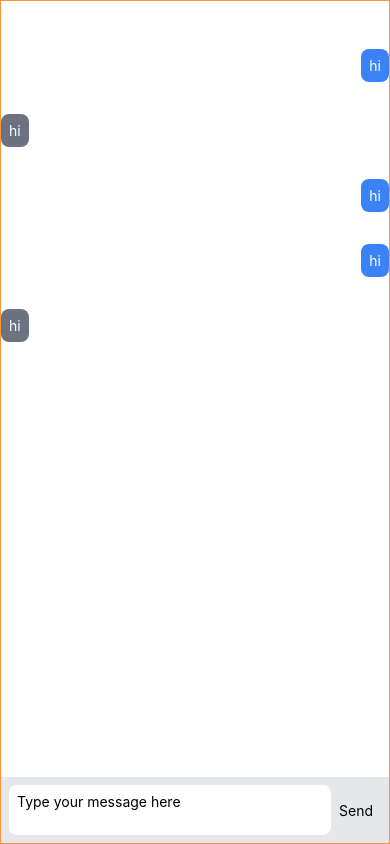
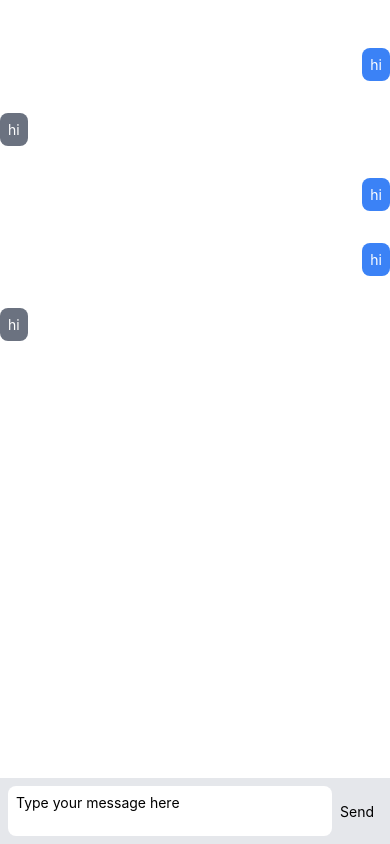
Before and after one commit to mohammadjavadnioctis/chat-gpt-clone, a React Native app: screen / in a window 390 px wide. Built offline with nearby package versions, Linux system fonts and the light colour scheme.

Commit message:
fix: the border around the wrapper of the application

```diff
--- a/App.tsx
+++ b/App.tsx
@@ -64,7 +64,7 @@ interface Message {
 
   return (
 
-    <View className='flex-1 border border-orange-400 pt-8'>
+    <View className='flex-1 pt-8'>
       <FlatList
         data={messages}
         keyExtractor={(item) => item.id}
```
